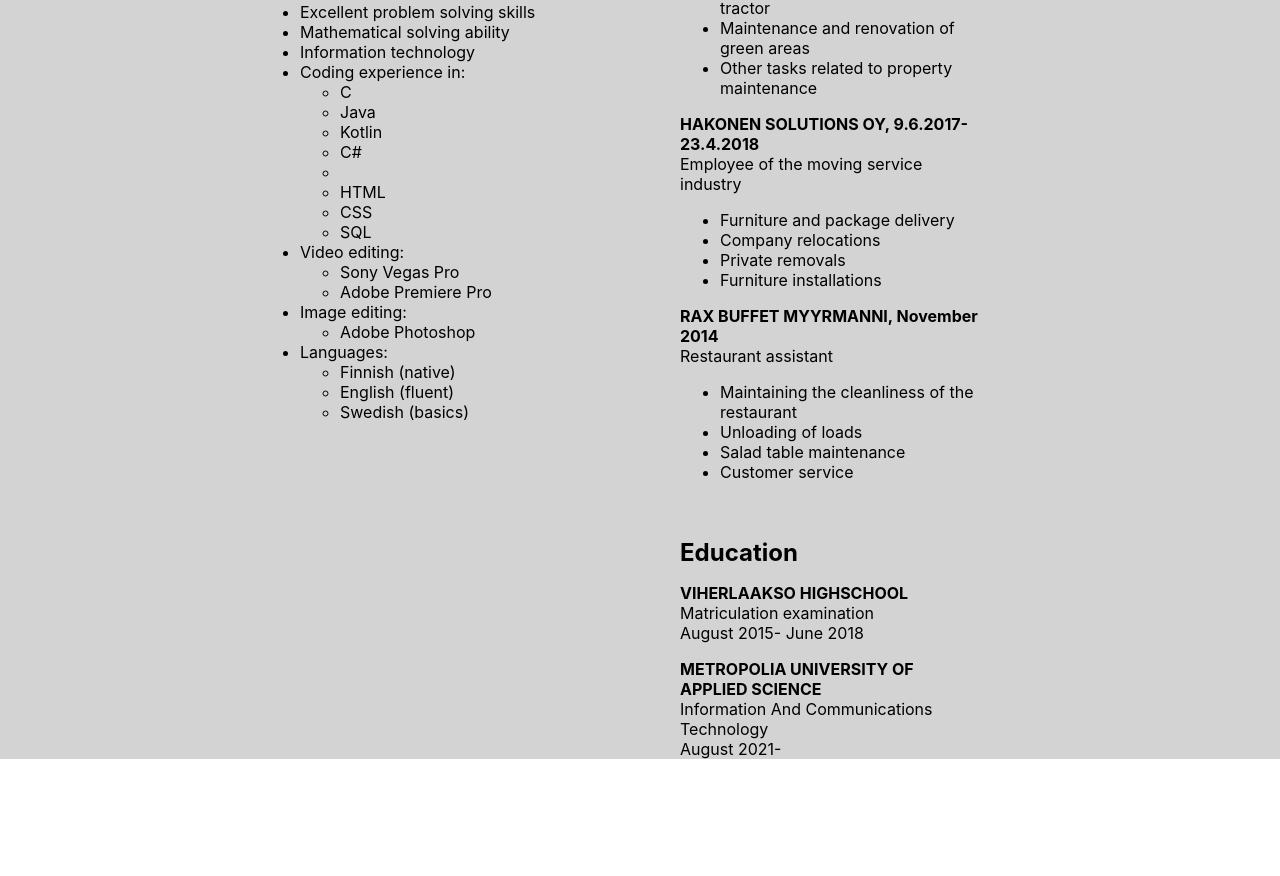
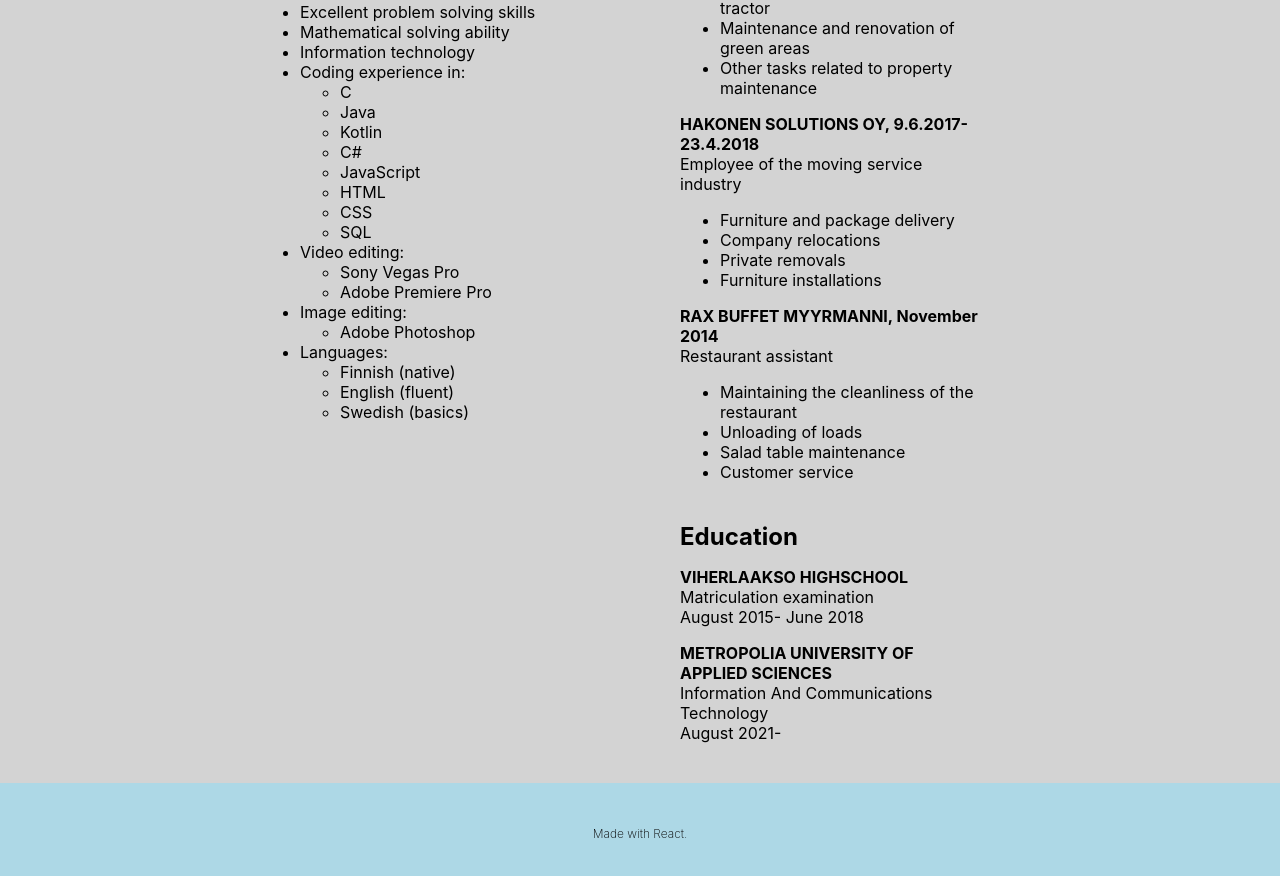
Before and after one commit to Liideli/resume, a React (Create React App) app: page / in a window 1280 px wide. Shown: the part 808-1684 px from the top of the page. Before the commit the page ends 1567 px from the top, so only its background shows below. Built offline with nearby package versions, Linux system fonts and the light colour scheme.

Commit message:
Small fixes and additions

```diff
--- a/src/App.js
+++ b/src/App.js
@@ -21,6 +21,7 @@ function App() {
           <Education />
         </div>
       </div>
+      <div style={styles.bottom}> Made with React.</div>
     </div>
   );
 }
@@ -30,7 +31,7 @@ const styles = {
     flex: 1,
     display: "flex",
     flexDirection: "column",
-    backgroundColor: "#fff",
+    backgroundColor: "lightblue",
     alignItems: "center",
     justifyContent: "center",
   },
@@ -44,7 +45,16 @@ const styles = {
     justifyContent: "center",
   },
   text: {
-    width: 300,
+    width: 500,
+  },
+  bottom: {
+    fontSize: 12,
+    fontWeight: "200",
+    display: "flex",
+    alignItems: "center",
+    justifyContent: "center",
+    height: 100,
+    backgroundColor: 'lightblue',
   },
 };
 
--- a/src/components/Education.jsx
+++ b/src/components/Education.jsx
@@ -8,7 +8,7 @@ export const Education = () => {
         <div style={styles.school}>VIHERLAAKSO HIGHSCHOOL</div>
         <div>Matriculation examination</div>
         <div>August 2015- June 2018</div>
-        <div style={styles.school}>METROPOLIA UNIVERSITY OF APPLIED SCIENCE</div>
+        <div style={styles.school}>METROPOLIA UNIVERSITY OF APPLIED SCIENCES</div>
         <div>Information And Communications Technology</div>
         <div>August 2021-</div>
       </div>
@@ -32,6 +32,7 @@ const styles = {
   },
   text: {
     width: 300,
+    paddingBottom: 40,
   },
   school: {
     marginTop: 16,
--- a/src/components/Skills.jsx
+++ b/src/components/Skills.jsx
@@ -14,15 +14,12 @@ const Skills = () => {
           <li>Information technology</li>
           <li>
             Coding experience in:
-            <FontAwesomeIcon icon="fa-solid fa-user" />
             <ul>
               <li>C</li>
               <li>Java</li>
               <li>Kotlin</li>
               <li>C#</li>
-              <li>
-                <FontAwesomeIcon icon="fa-brands fa-square-js" />
-              </li>
+              <li>JavaScript </li>
               <li>HTML</li>
               <li>CSS</li>
               <li>SQL</li>
--- a/src/components/WorkExperience.jsx
+++ b/src/components/WorkExperience.jsx
@@ -63,5 +63,6 @@ const styles = {
   text: {
     width: 300,
     marginTop: 16,
+    marginBottom: -16,
   },
 };
```
Also changed, not shown: src/components/BottomDiv.jsx (added, +39 -0 lines).
